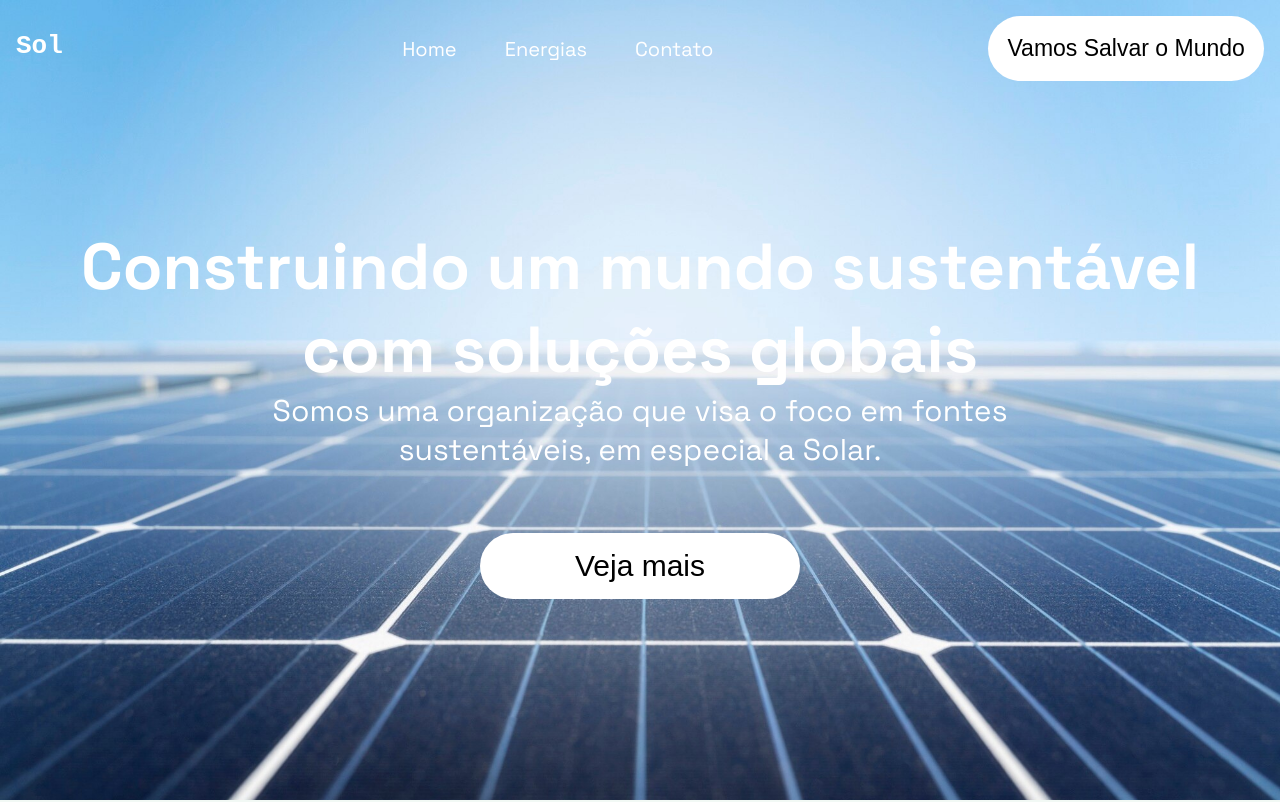
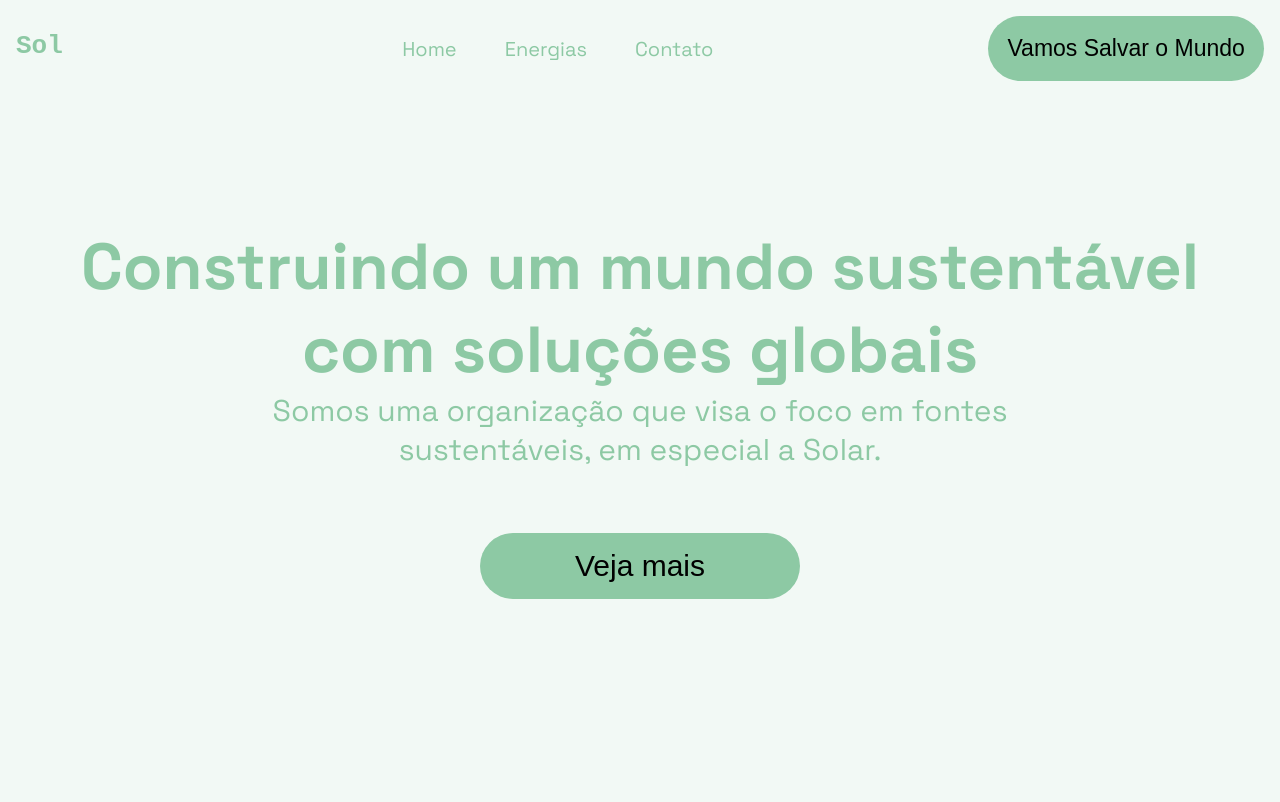
Before and after one commit to SolarixNova/solarix-web, a React (Vite) app: page / in a window 1280 px wide. Shown: the top 802 px of the page. Built offline with nearby package versions, Linux system fonts and the light colour scheme.

Commit message:
arrumando cabecalho

```diff
--- a/src/Cabecalho/index.jsx
+++ b/src/Cabecalho/index.jsx
@@ -1,12 +1,11 @@
 import styled from "styled-components"
 import { BrowserRouter as Router, Routes, Route } from "react-router-dom";
 import { Link } from "react-router-dom";
+import painelhero from "../assets/painelhero.jpeg"
 
 
 const Header = styled.header`
-    background-image: url(../src/assets/painelhero.jpeg);
-    background-repeat: no-repeat;
-    background-size: 100%;
+
     height: 100vh;
     @media (max-width: 400px) {
         height: 30vh;
@@ -23,7 +22,7 @@ const Header = styled.header`
 `
 
 const Titulo = styled.h1`
-    color: var(--cor-branca);
+    color: var(--cor-verde-sec);
     font-size:2em;
     display: inline-block;
     font-family: monospace;
@@ -70,7 +69,7 @@ const Links = styled.div`
     flex-wrap: wrap;
     a {
         text-decoration:none;
-        color: white;
+        color: var(--cor-verde-sec);
         font-size:20px;
     }
 `
@@ -85,14 +84,14 @@ const Botao = styled.button`
     font-size: 23px;
     padding: 1.2rem;
     border-radius: 40px;
-    background-color: #FFFFFF;
+    background-color: var(--cor-verde-sec);
     border: none;
     cursor: pointer;
     &:hover {
         background-color: transparent;
-        border: white solid 1px;
+        border: var(--cor-verde-sec) solid 1px;
         transition: .7s;
-        color: white;
+        color: var(--cor-verde-sec);
     }
     @media (max-width: 1050px) {
         display: none;
@@ -102,7 +101,7 @@ const Botao = styled.button`
 const Secao = styled.section`
     text-align: center;
     margin-top: 8rem;
-    color: #FFFFFF;
+    color: var(--cor-verde-sec);
     h1 {
         font-size: 65px;
     }
@@ -124,7 +123,7 @@ const Secao = styled.section`
     }
     button {
         padding: 1rem;
-        background-color: white;
+        background-color: var(--cor-verde-sec);
         border: none;
         border-radius: 60px;
         width: 20rem;
@@ -133,9 +132,9 @@ const Secao = styled.section`
         cursor: pointer;
         &:hover {
             background-color: transparent;
-            border: #FFFFFF solid 1px;
+            border: var(--cor-verde-sec) solid 1px;
             transition: .7s;
-            color: #ffffff;
+            color: var(--cor-verde-sec);
         }
     @media (max-width: 1050px) {
         display: none;
@@ -161,7 +160,7 @@ export default function Cabecalho() {
             <Secao>
             <h1>Construindo um mundo sustentável <br /> com soluções <span class="animacao-global">globais</span></h1>
             <p>Somos uma organização que visa o foco em fontes <br /> sustentáveis, em especial a Solar.</p>
-            <a href="#energia"><button>Veja mais</button></a>
+            <a href="#energias"><button>Veja mais</button></a>
             </Secao>
         </Header>
     )
```
